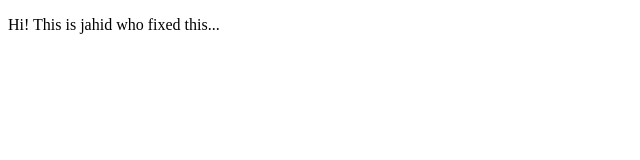
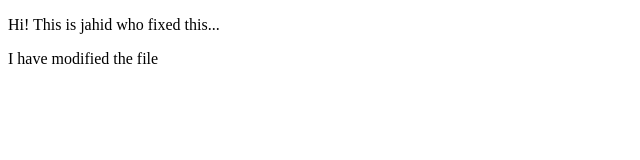
Before and after one commit to robel99/youtube-demo, a plain HTML site: page index.html in a window 1280 px wide. Shown: the whole page, without its empty margins (0-640 px from the left). Drawn offline with Linux system fonts and the light colour scheme.

Commit message:
modified index.html file

```diff
--- a/index.html
+++ b/index.html
@@ -5,5 +5,6 @@
 </head>
 <body>
 <p>Hi! This is jahid who fixed this...</p>
+<p>I have modified the file</p>
 </body>
 </html>
```
